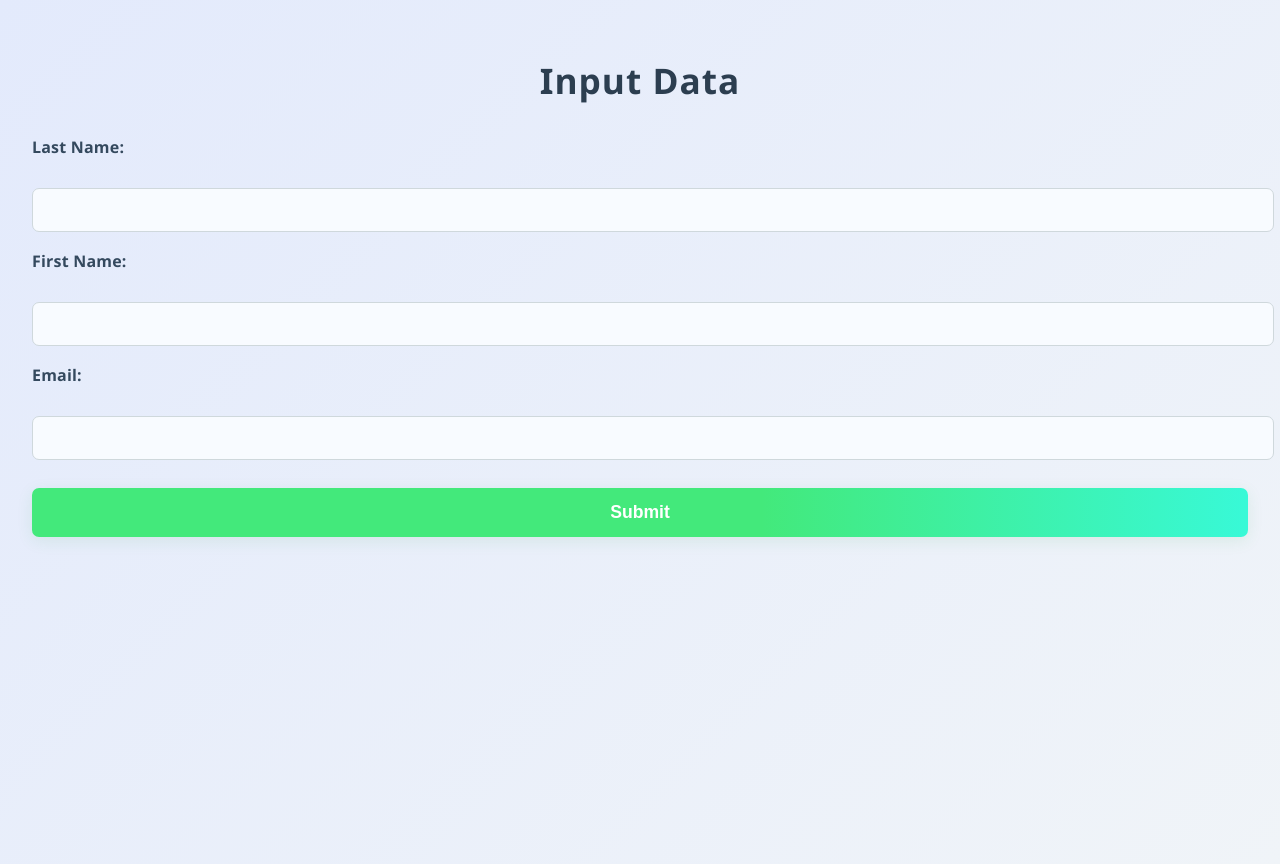
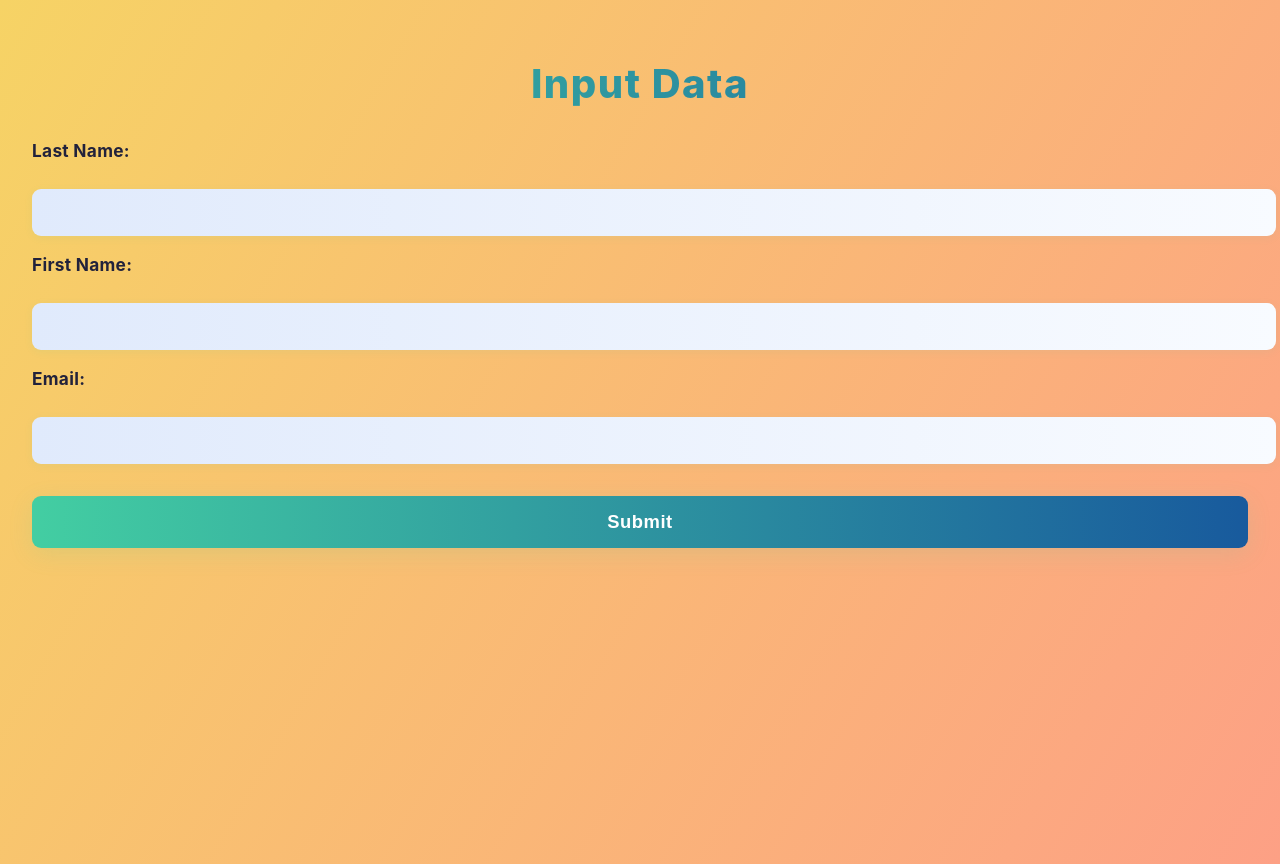
Before and after one commit to aldenephilipfabrero/fabrero.aldenephilip, a CodeIgniter app: page /user/create in a window 1280 px wide. Run offline with CodeIgniter, Linux system fonts and the light colour scheme; data that the repository does not hold is empty; some libraries are stand-ins or nearby versions.

Commit message:
lastnaata

```diff
--- a/public/css/style3.css
+++ b/public/css/style3.css
@@ -1,112 +1,133 @@
+
 body {
-    font-family: 'Segoe UI', Arial, sans-serif;
-    background: linear-gradient(135deg, #e3eafc 0%, #f0f4f8 100%);
+    font-family: 'Inter', 'Segoe UI', Arial, sans-serif;
+    background: linear-gradient(120deg, #f6d365 0%, #fda085 100%);
     margin: 0;
     padding: 32px;
     min-height: 100vh;
+    color: #222;
 }
+
 
 h1 {
     text-align: center;
-    color: #2c3e50;
+    color: #22223b;
     margin-bottom: 32px;
-    font-size: 2.2rem;
-    letter-spacing: 1px;
+    font-size: 2.5rem;
+    font-weight: 800;
+    letter-spacing: 1.5px;
+    background: linear-gradient(90deg, #43cea2 0%, #185a9d 100%);
+    -webkit-background-clip: text;
+    -webkit-text-fill-color: transparent;
+    background-clip: text;
+    text-fill-color: transparent;
 }
+
 
 .form-container {
     max-width: 420px;
     width: 100%;
     margin: 0 auto;
-    background: #fff;
-    padding: 32px 28px;
-    border-radius: 14px;
-    box-shadow: 0 8px 32px rgba(0,0,0,0.10);
-    border: 1px solid #e3eafc;
+    background: rgba(255,255,255,0.95);
+    padding: 36px 32px;
+    border-radius: 18px;
+    box-shadow: 0 12px 40px rgba(67, 206, 162, 0.15), 0 2px 8px rgba(24, 90, 157, 0.08);
+    border: none;
+    backdrop-filter: blur(2px);
 }
+
 
 label {
     display: block;
     margin-top: 18px;
-    font-weight: 600;
-    color: #34495e;
-    font-size: 1rem;
-    letter-spacing: 0.2px;
+    font-weight: 700;
+    color: #22223b;
+    font-size: 1.08rem;
+    letter-spacing: 0.3px;
 }
+
 
 input[type="text"],
 input[type="email"],
 select {
     width: 100%;
-    padding: 12px;
+    padding: 13px 14px;
     margin-top: 8px;
-    border: 1.5px solid #cfd8dc;
-    border-radius: 7px;
-    font-size: 1rem;
-    background: #f8fbff;
-    transition: border 0.2s, box-shadow 0.2s;
+    border: none;
+    border-radius: 9px;
+    font-size: 1.08rem;
+    background: linear-gradient(90deg, #e0eafc 0%, #f8fbff 100%);
+    box-shadow: 0 2px 8px rgba(67,206,162,0.08);
+    transition: box-shadow 0.2s, background 0.2s;
 }
+
 
 input[type="text"]:focus,
 input[type="email"]:focus,
 select:focus {
-    border-color: #007bff;
     outline: none;
-    box-shadow: 0 0 0 2px #e3eafc;
+    background: linear-gradient(90deg, #43cea2 0%, #185a9d 100%);
+    color: #fff;
+    box-shadow: 0 0 0 3px #43cea2;
 }
+
 
 input[type="submit"] {
     width: 100%;
-    margin-top: 28px;
-    padding: 14px;
-    background: linear-gradient(90deg, #43e97b 60%, #38f9d7 100%);
+    margin-top: 32px;
+    padding: 15px;
+    background: linear-gradient(90deg, #43cea2 0%, #185a9d 100%);
     border: none;
-    border-radius: 7px;
+    border-radius: 9px;
     color: #fff;
-    font-size: 1.1rem;
-    font-weight: bold;
+    font-size: 1.15rem;
+    font-weight: 800;
     cursor: pointer;
-    box-shadow: 0 4px 16px rgba(40,167,69,0.10);
-    transition:  0.2s, box-shadow 0.2s;
+    box-shadow: 0 6px 24px rgba(67,206,162,0.13);
+    letter-spacing: 0.5px;
+    transition: background 0.2s, box-shadow 0.2s;
 }
 
 input[type="submit"]:hover {
-    background: #218838;
-    box-shadow: 0 6px 24px rgba(40,167,69,0.18);
+    background: linear-gradient(90deg, #185a9d 0%, #43cea2 100%);
+    box-shadow: 0 8px 32px rgba(24,90,157,0.18);
 }
+
 
 .back-link {
     display: block;
     text-align: center;
-    margin-top: 18px;
-    color: #007bff;
+    margin-top: 22px;
+    color: #185a9d;
     text-decoration: none;
-    font-size: 1rem;
-    font-weight: 500;
+    font-size: 1.08rem;
+    font-weight: 600;
+    letter-spacing: 0.2px;
     transition: color 0.2s;
 }
 
 .back-link:hover {
     text-decoration: underline;
-    color: #0056b3;
+    color: #43cea2;
 }
+
 
 @media (max-width: 480px) {
     body {
         padding: 10px;
     }
     h1 {
-        font-size: 1.5rem;
+        font-size: 1.3rem;
     }
     .form-container {
-        padding: 15px;
-        border-radius: 7px;
+        padding: 12px;
+        border-radius: 10px;
     }
     label {
-        font-size: 0.95rem;
+        font-size: 0.98rem;
     }
     input[type="submit"] {
-        padding: 10px;
+        padding: 11px;
         font-size: 1rem;
     }
 }
```
